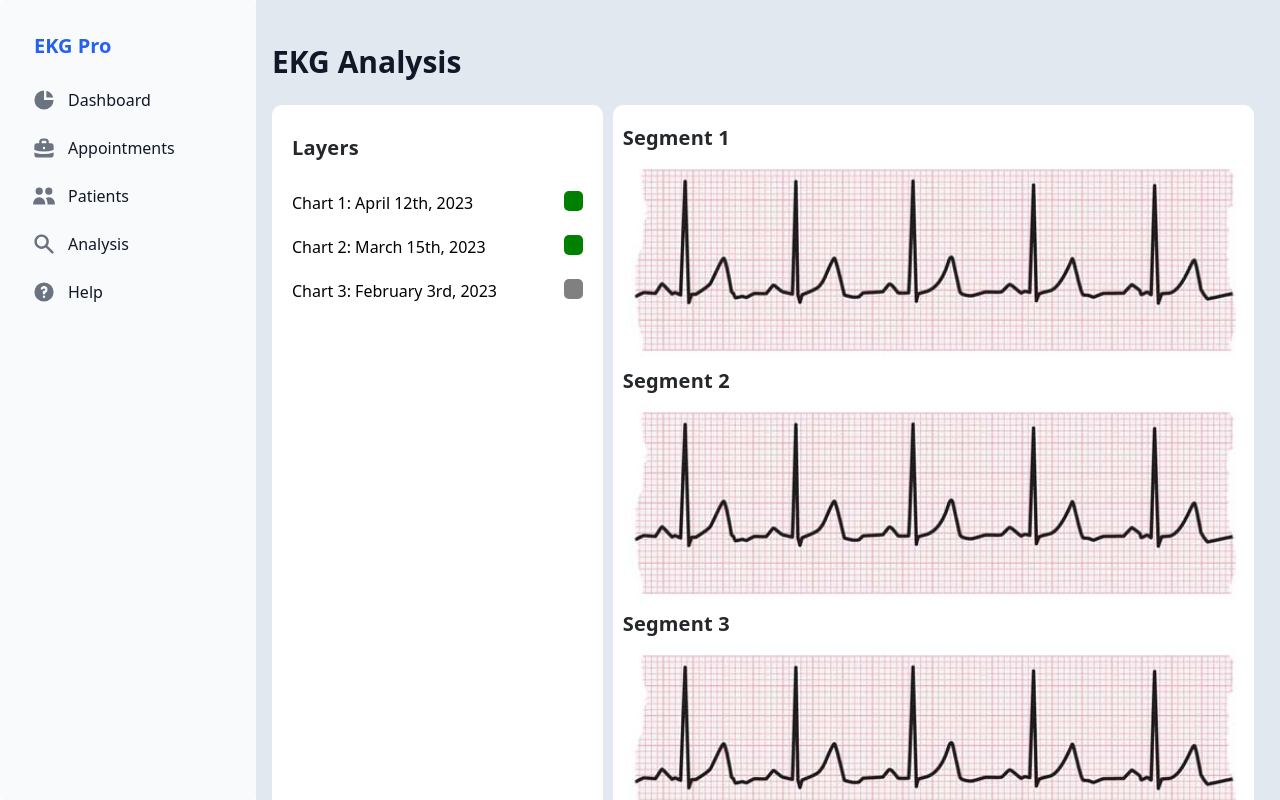
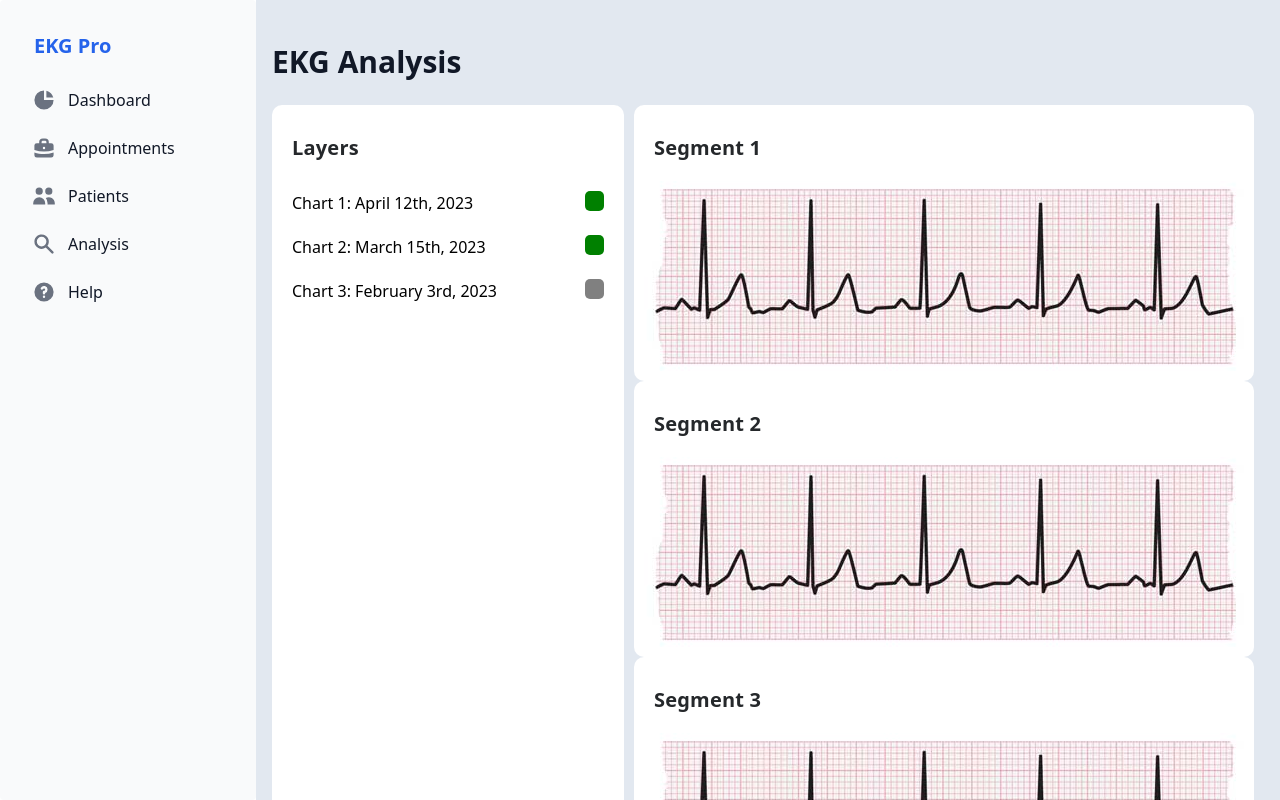
Before and after one commit to hwuiwon/ekg-pro, a Next.js app: page /analysis in a window 1280 px wide. Built offline with nearby package versions, Linux system fonts and the light colour scheme.

Commit message:
Fixed select color change

```diff
--- a/components/Chart/Chart.tsx
+++ b/components/Chart/Chart.tsx
@@ -1,4 +1,4 @@
-import React, { useEffect, useReducer, useState } from 'react'
+import React, { useState } from 'react'
 import ChartList from './ChartList'
 import LayersList from './Layers'
 
@@ -18,20 +18,23 @@ export interface LayerType {
 //   selected: boolean
 // }
 
+const dummyData: Array<LayerType> = [
+  { id: '000000', date: 'April 12th, 2023', selected: true },
+  { id: '000001', date: 'March 15th, 2023', selected: true },
+  { id: '000002', date: 'February 3rd, 2023', selected: false },
+]
+
 const Chart = () => {
-  const dummyData: Array<LayerType> = [
-    { id: '000000', date: 'April 12th, 2023', selected: true },
-    { id: '000001', date: 'March 15th, 2023', selected: true },
-    { id: '000002', date: 'February 3rd, 2023', selected: false },
-  ]
   const [layers, setLayers] = useState(dummyData)
 
   const handleLayerSelect = (id: string) => {
-    const tempLayers = layers
-    for (let i = 0; i++; i < tempLayers.length) {
+    const tempLayers = [...layers]
+    let i = 0
+    while (i < tempLayers.length) {
       if (tempLayers[i].id == id) {
         tempLayers[i].selected = !tempLayers[i].selected
       }
+      i += 1
     }
     setLayers(tempLayers)
   }
--- a/components/Chart/ChartList.tsx
+++ b/components/Chart/ChartList.tsx
@@ -52,7 +52,9 @@ const ChartObj = ({ layerId }: ChartObjProps) => {
 
   return (
     <div className="ChartObj">
-      <p className="Subheading">{layerId}</p>
+      <p className="Subheading" style={{ margin: '10px' }}>
+        {layerId}
+      </p>
       <img src={testPhoto.src} />
     </div>
   )
--- a/styles/chartStyles.css
+++ b/styles/chartStyles.css
@@ -33,7 +33,7 @@
   border-radius: 5px;
 }
 
-.ChartContianer {
+.ChartContainer {
   display: flex;
   flex-direction: column;
   background-color: white;
@@ -41,6 +41,7 @@
   padding: 10px;
   margin-left: 10px;
   margin-right: 10px;
+  padding: 10px;
   border-radius: 10px;
 }
 
```
